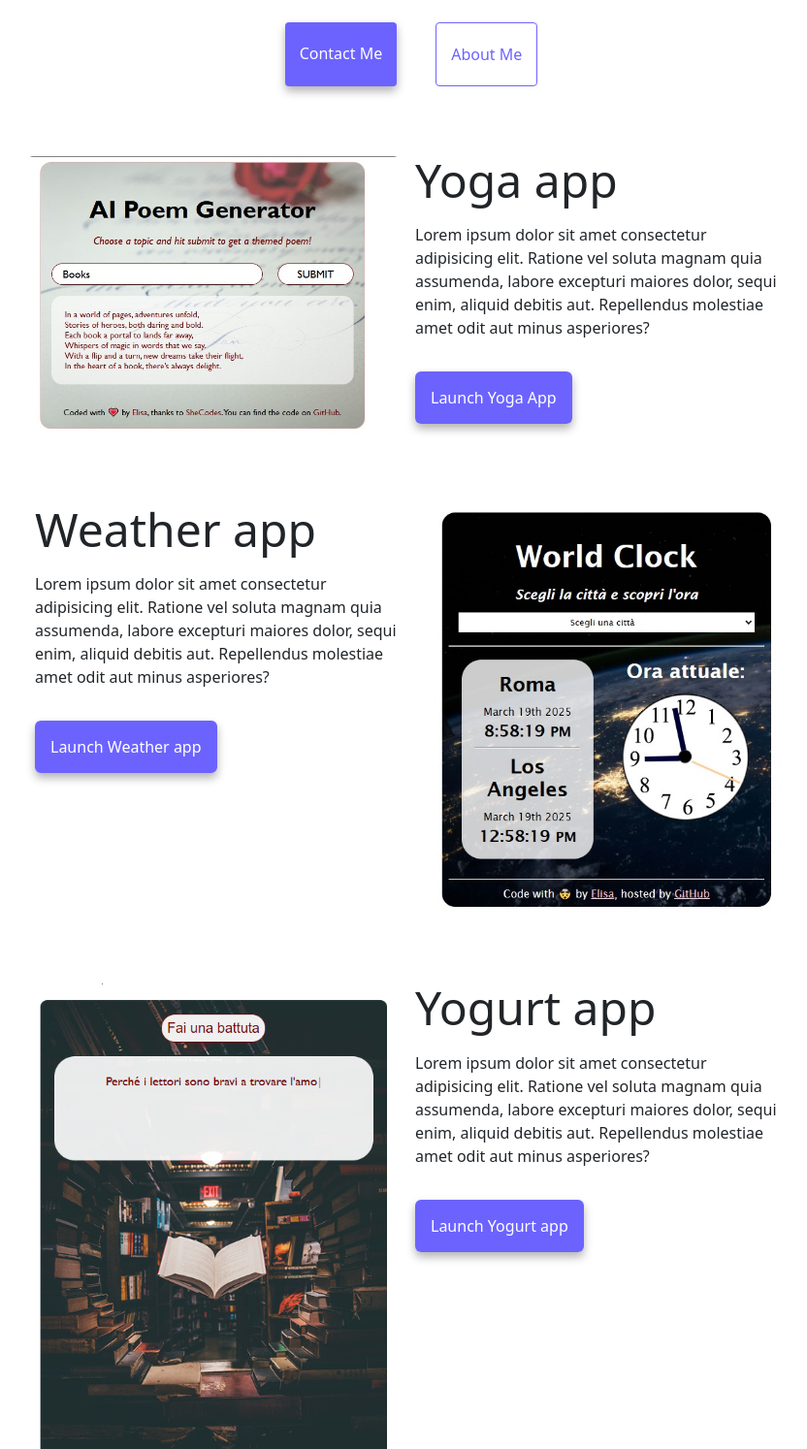
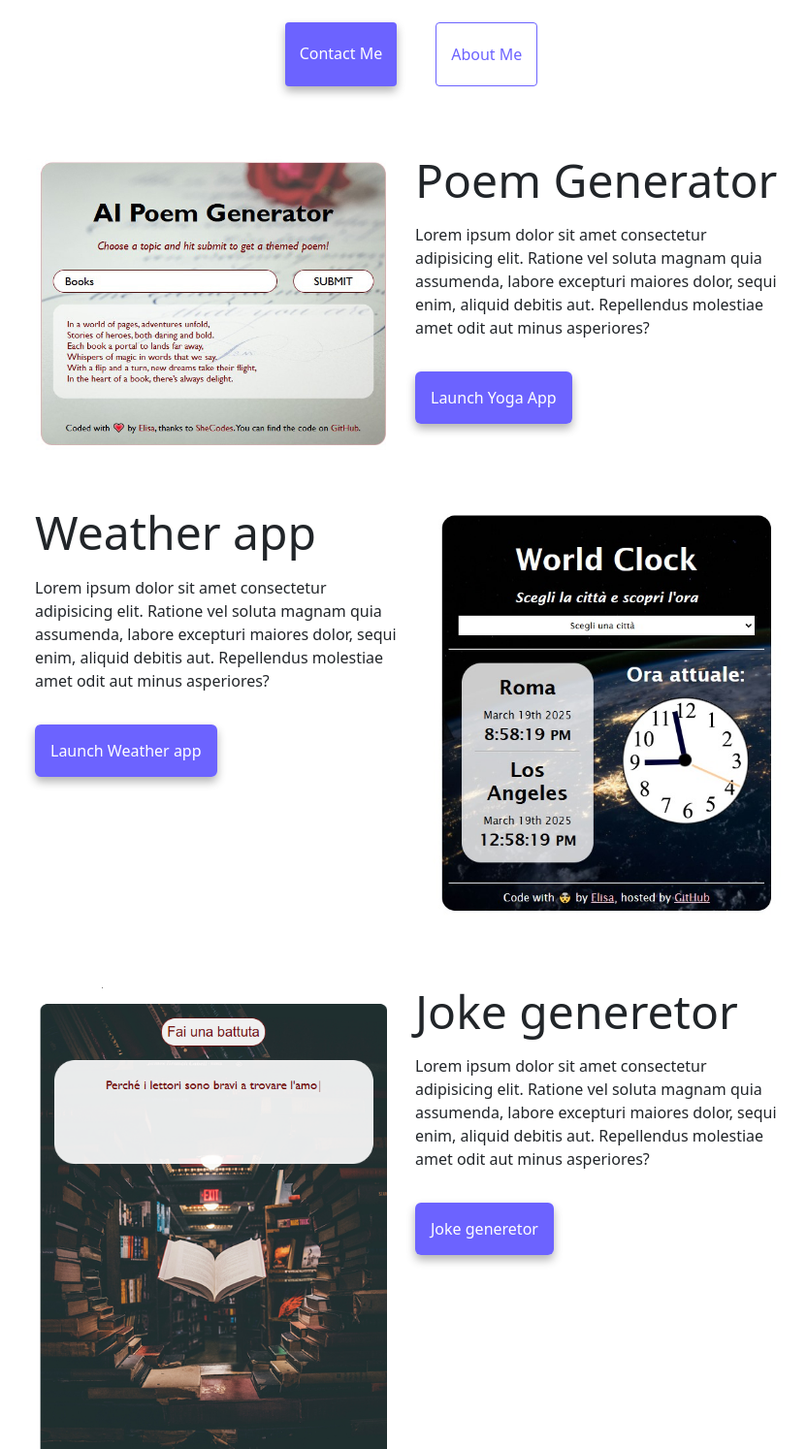
Before and after one commit to Miki22986/portfolio_shecode_ex, a plain HTML site: page index.html in a window 1280 px wide. Shown: the part 329-1823 px from the top of the page at 97% size, without its empty margins (216-1048 px from the left). Drawn offline with nearby package versions, Linux system fonts and the light colour scheme.

Commit message:
modifica img

```diff
--- a/index.html
+++ b/index.html
@@ -4,14 +4,14 @@
     <meta charset="UTF-8" />
     <meta http-equiv="X-UA-Compatible" content="IE=edge" />
     <meta name="viewport" content="width=device-width, initial-scale=1.0" />
-    <title>Elisa Simi</title>
+    <title>Portfolio di prova di Elisa Simi</title>
     <link
       href="https://cdn.jsdelivr.net/npm/bootstrap@5.3.3/dist/css/bootstrap.min.css"
       rel="stylesheet"
       integrity="sha384-QWTKZyjpPEjISv5WaRU9OFeRpok6YctnYmDr5pNlyT2bRjXh0JMhjY6hW+ALEwIH"
       crossorigin="anonymous"
     />
-    <link rel="stylesheet" href="style.css" />
+    <link rel="stylesheet" href="src/style.css" />
   </head>
   <body>
     <nav class="navbar navbar-expand-lg navbar-light bg-light fixed-top">
@@ -53,10 +53,10 @@
     <div class="container">
       <div class="row mt-5">
         <div class="col p-1">
-          <img src="imgs/poem generetor.jpg" class="rounded img-fluid" alt="yoga" />
+          <img src="imgs/poem generator.jpg" class="rounded img-fluid" alt="yoga" />
         </div>
         <div class="col">
-          <h2 class="text-start">Yoga app</h2>
+          <h2 class="text-start">Poem Generator</h2>
           <p class="text-start mt-3 mb-3">
             Lorem ipsum dolor sit amet consectetur adipisicing elit. Ratione vel
             soluta magnam quia assumenda, labore excepturi maiores dolor, sequi
@@ -98,7 +98,7 @@
           <img src="imgs/battute.png" class="rounded img-fluid" alt="yogurt" />
         </div>
         <div class="col">
-          <h2 class="text-start">Yogurt app</h2>
+          <h2 class="text-start">Joke generetor</h2>
           <p class="text-start mt-3 mb-3">
             Lorem ipsum dolor sit amet consectetur adipisicing elit. Ratione vel
             soluta magnam quia assumenda, labore excepturi maiores dolor, sequi
@@ -106,8 +106,8 @@
             asperiores?
           </p>
           <div class="mt-5">
-            <a href="#" class="contact-link p-3 rounded text-decoration-none"
-              >Launch Yogurt app</a
+            <a href="https://nynz9k.csb.app/" class="contact-link p-3 rounded text-decoration-none"
+              > Joke generetor</a
             >
           </div>
         </div>
```
Also changed, not shown: imgs/poem generator.jpg (added), imgs/poem generetor.jpg (deleted).
